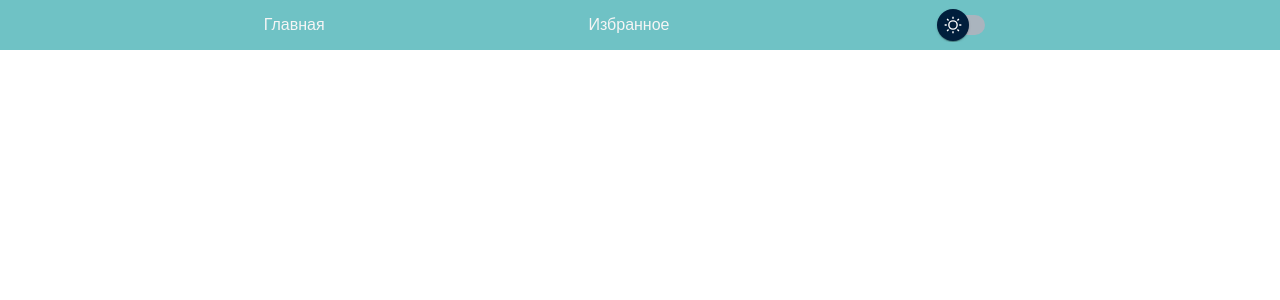
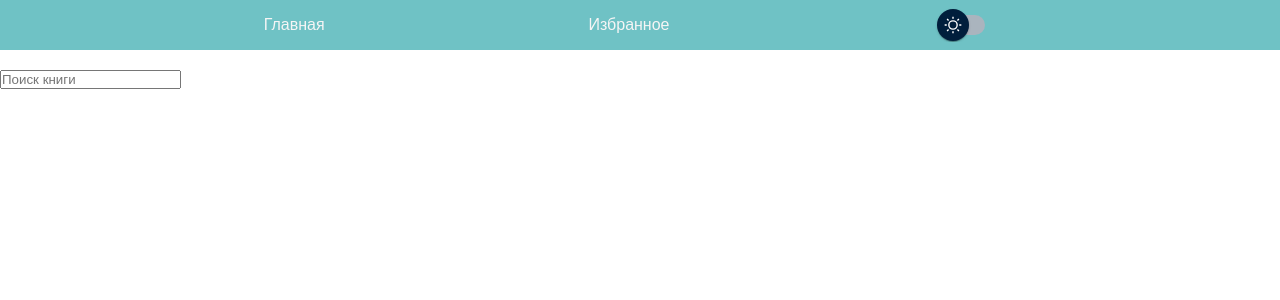
Before and after one commit to yana-github/my-book, a React (Create React App) app: page /favorites in a window 1280 px wide. Shown: the top 300 px of the page. Built offline with nearby package versions, Linux system fonts and the light colour scheme.

Commit message:
add search

```diff
--- a/src/components/book/BookPage.js
+++ b/src/components/book/BookPage.js
@@ -2,6 +2,7 @@ import { useEffect } from "react";
 import { useDispatch, useSelector } from "react-redux";
 
 import BookItem from "./BookItem";
+import Search from './Search';
 
 import { deleteBook } from "../../redux/book/actions";
 
@@ -10,6 +11,7 @@ import { fetchBooks } from "../../services/books";
 const BookPage = () => {
   const dispatch = useDispatch();
   const books = useSelector((state) => state.book.books);
+  const searchBook = useSelector((state) => state.search.search);
 
   useEffect(() => {
     dispatch(fetchBooks());
@@ -21,8 +23,8 @@ const BookPage = () => {
 
   return (
     <>
-      {books &&
-        books.map((book) => (
+       <Search books={books} />
+      {books && (searchBook? searchBook: books).map((book) => (
           <BookItem key={book.id} {...book} onClick={handleClick} />
         ))}
       {/*
--- a/src/components/book/FavoritesPage.js
+++ b/src/components/book/FavoritesPage.js
@@ -2,9 +2,11 @@ import { useDispatch, useSelector } from "react-redux";
 import { removeBookFromFavorites } from "../../redux/book/actions";
 
 import FavouriteItem from "./FavouriteItem";
+import Search from "./Search";
 
 const FavoritesPage = () => {
   const bookList = useSelector((state) => state.book.books);
+  const searchBook = useSelector((state) => state.search.search);
   const dispatch = useDispatch();
 
   const favoritesBooks = bookList.filter((book) => book.favourite === true);
@@ -13,10 +15,16 @@ const FavoritesPage = () => {
     dispatch(removeBookFromFavorites(id));
   };
 
-  const oneFavBook = favoritesBooks.map((book) => {
+  const oneFavBook = (searchBook? searchBook: favoritesBooks).map((book) => {
     return <FavouriteItem key={book.id} {...book} onClick={handleClick} />;
   });
-  return <>{oneFavBook}</>;
+
+  return (
+    <>
+      <Search books={favoritesBooks} />
+      {oneFavBook}
+    </>
+  );
 };
 
 export default FavoritesPage;
--- a/src/components/book/ItemPage.js
+++ b/src/components/book/ItemPage.js
@@ -13,6 +13,8 @@ const ItemPage = () => {
   const { id } = useParams();
   const dispatch = useDispatch();
   const booksList = useSelector((state) => state.book.books);
+  const picURL = "https://www.gutenberg.org/cache/epub/";
+  const picPath = `${id}/pg${id}.cover.medium.jpg`;
 
   useEffect(() => {
     const oneBook = booksList.filter((book) => book.id === Number(id));
@@ -23,20 +25,19 @@ const ItemPage = () => {
     <>
       {oneBook && (
         <>
-          <h1>{oneBook.title}</h1>
+          <h2>{oneBook.title}, by {oneBook.authors[0].name}</h2>
+          <img src={`${picURL}${picPath}`} alt="pic" />
 
+          <h3>Title: {oneBook.title}</h3>
 
-          <h2>{oneBook.authors[0].name}</h2>
-          <h4>
-            {oneBook.authors[0].birth_year} - {oneBook.authors[0].death_year}{" "}
-          </h4>
-          <h3>{oneBook.languages}</h3>
-          <h3>{oneBook.bookshelves}</h3>
-
-        {/*   <embed src="file.txt"> // This will show the text contained in file.txt in the page */}
-
-        <embed src={oneBook.formats['text/plain']}/>
-
+          <h3>Author: {oneBook.authors[0].name}</h3>
+          <h3>
+            Author's life dates: {oneBook.authors[0].birth_year} -{" "}
+            {oneBook.authors[0].death_year}
+          </h3>
+          <h3>Language: {oneBook.languages}</h3>
+          <h3>Bookshelves: {oneBook.bookshelves}</h3>
+          <h3>Subject: {oneBook.subjects[0]}</h3>
 
           <button
             onClick={
@@ -52,8 +53,9 @@ const ItemPage = () => {
           <button>
             <Link to={`/books/${id}/read`}>Читать</Link>
           </button>
+          <br />
+          <embed src={oneBook.formats["text/plain"]} width="600" height="600" />
         </>
-
       )}
     </>
   );
--- /dev/null
+++ b/src/components/book/Search.js
@@ -0,0 +1,36 @@
+import { useDispatch } from "react-redux";
+import { searchBook } from "../../redux/search/actions";
+
+const Search = ({ books }) => {
+  const dispatch = useDispatch();
+
+  const searchingBook = (e) => {
+    let inputValue = e.target.value;
+    if (books) {
+        let copyBooks = [...books];
+        if (inputValue) {
+          let filterBooks = copyBooks.filter((book) => {
+            return book.title
+              .toLowerCase()
+              .includes(inputValue.toLowerCase().split(" ").join(""));
+          });
+
+        dispatch(searchBook(filterBooks));
+      } else {
+        dispatch(searchBook(null));
+      }
+    }
+  };
+  return (
+    <>
+      <input
+        type="text"
+        placeholder="Поиск книги"
+        name="search"
+        onChange={searchingBook}
+      />
+    </>
+  );
+};
+
+export default Search;
--- /dev/null
+++ b/src/redux/search/actions.js
@@ -0,0 +1,3 @@
+export const searchBook = (books) => ({
+    type: 'SEARCH_BOOK', payload: books,
+});
--- /dev/null
+++ b/src/redux/search/reducer.js
@@ -0,0 +1,15 @@
+const initialState = {
+    search: null,
+};
+
+const searchReducer = (state = initialState, action) => {
+    switch (action.type) {
+        case 'SEARCH_BOOK':
+            return { ...state, search: action.payload };
+
+        default:
+            return state;
+    }
+};
+
+export default searchReducer;
--- a/src/redux/store.js
+++ b/src/redux/store.js
@@ -6,6 +6,7 @@ import thunk from "redux-thunk";
 
 import bookReducer from "./book/reducer";
 import themeReducer from "./theme/reducer";
+import searchReducer from './search/reducer';
 
 const persistConfig = {
   key: "book",
@@ -15,6 +16,7 @@ const persistConfig = {
 const reducers = combineReducers({
   book: persistReducer(persistConfig, bookReducer),
   theme: themeReducer,
+  search: persistReducer(persistConfig, searchReducer),
 });
 
 let store = createStore(reducers, applyMiddleware(thunk));
```
